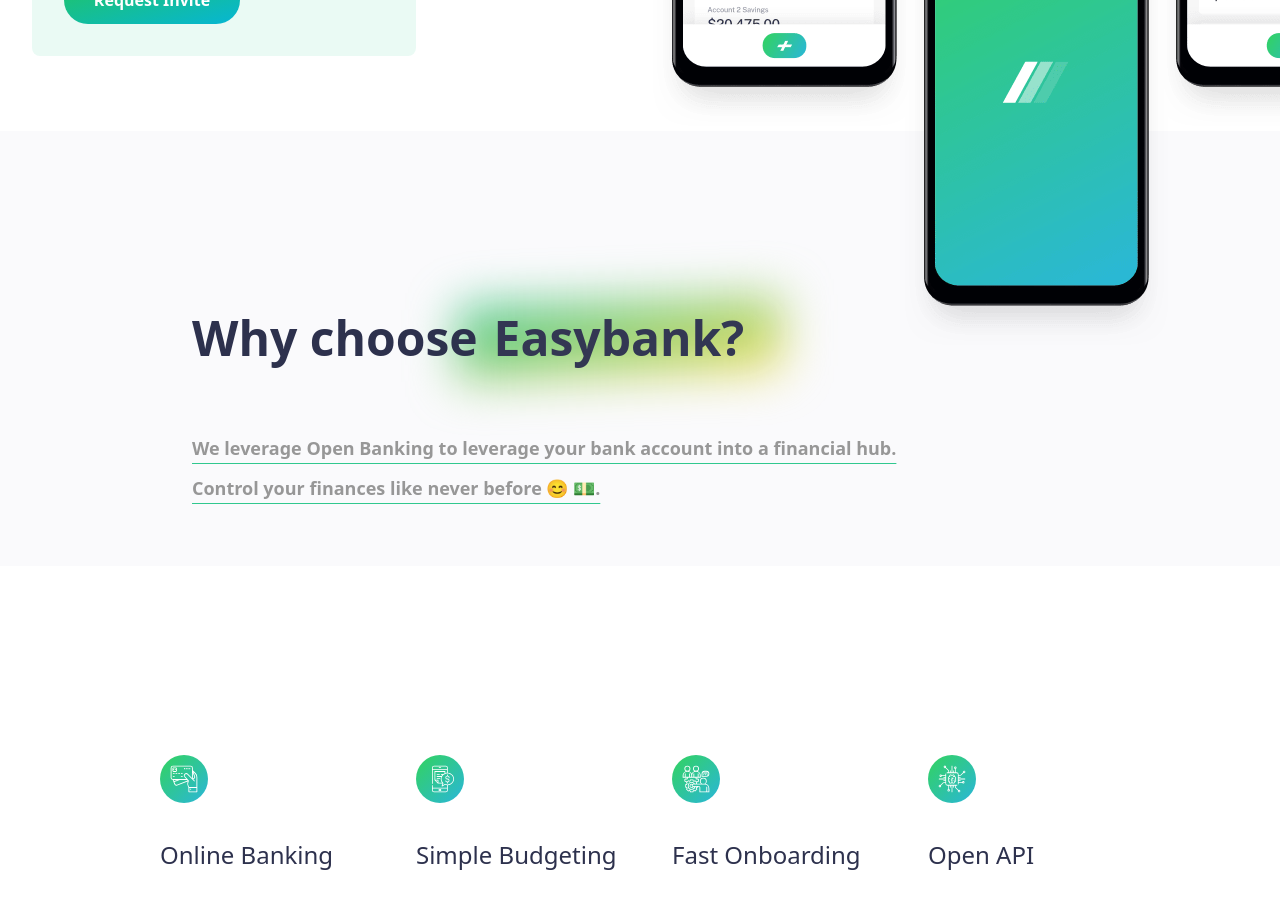
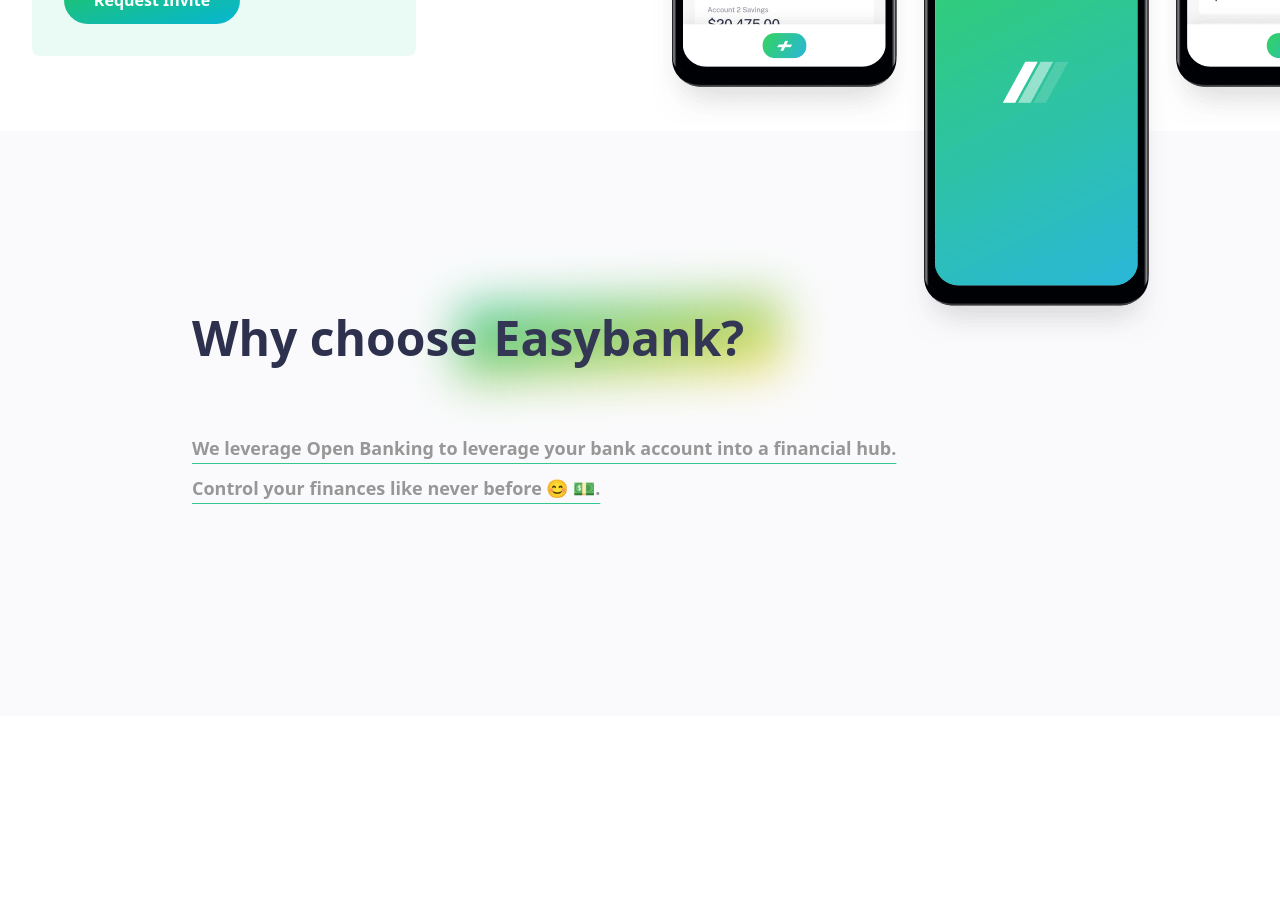
Before and after one commit to trevornei/easybank, a React (Vite) app: page / in a window 1280 px wide. Shown: the part 720-1619 px from the top of the page. Built offline with nearby package versions, Linux system fonts and the light colour scheme.

Commit message:
Fixed padding at the bottom of the document for cardTwo.

```diff
--- a/src/components/cardTwo/CardTwo.jsx
+++ b/src/components/cardTwo/CardTwo.jsx
@@ -4,8 +4,8 @@
 export default function CardTwo() {
   return (
     <>
-      <div className="flex flex-col xl:px-40 xl:pt-[175px] xl:my-[175px] bg-slate-400/5">
-        <div className="flex flex-row">
+      <div className="flex flex-col xl:px-40 xl:pt-[175px] xl:my-[175px] bg-slate-400/5 xl:pb-[150px]">
+        <div className="flex flex-row ">
           <h1 className="text-5xl xl:mx-8 xl:font-semibold leading-[64px] text-darkBlue z-0">
             Why choose
           </h1>
```
